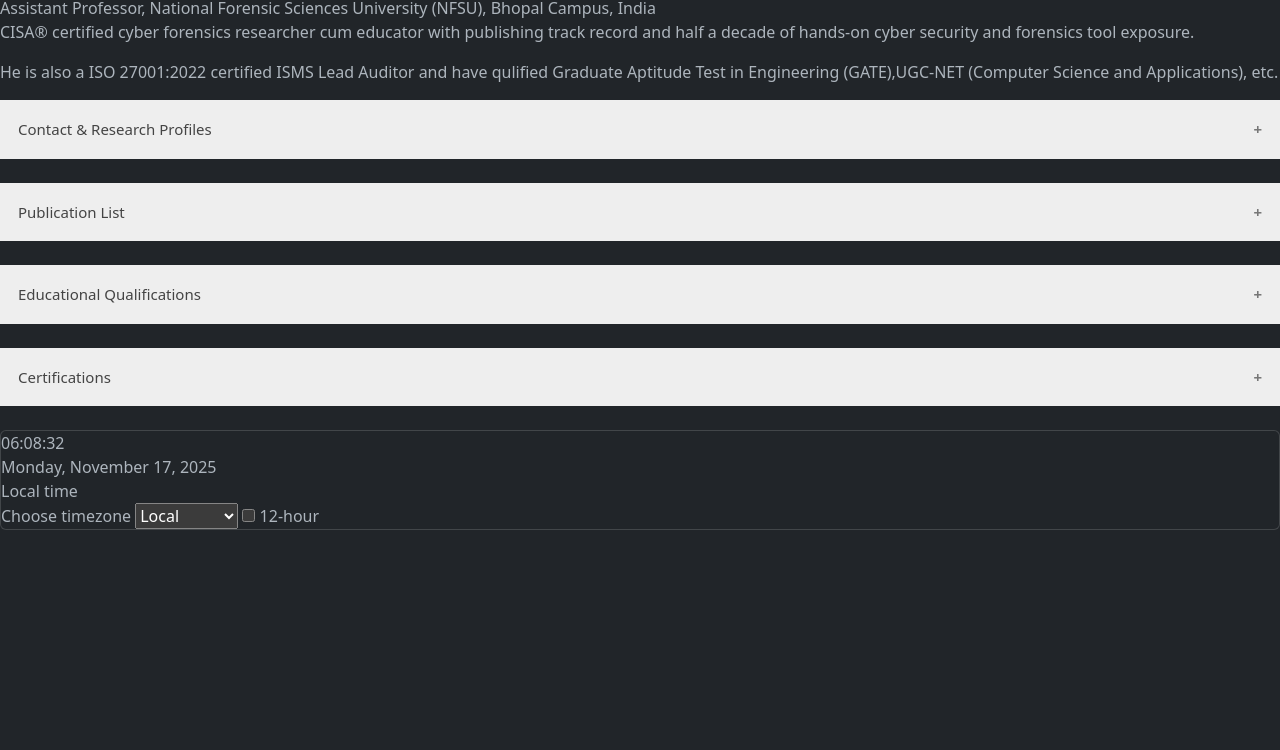
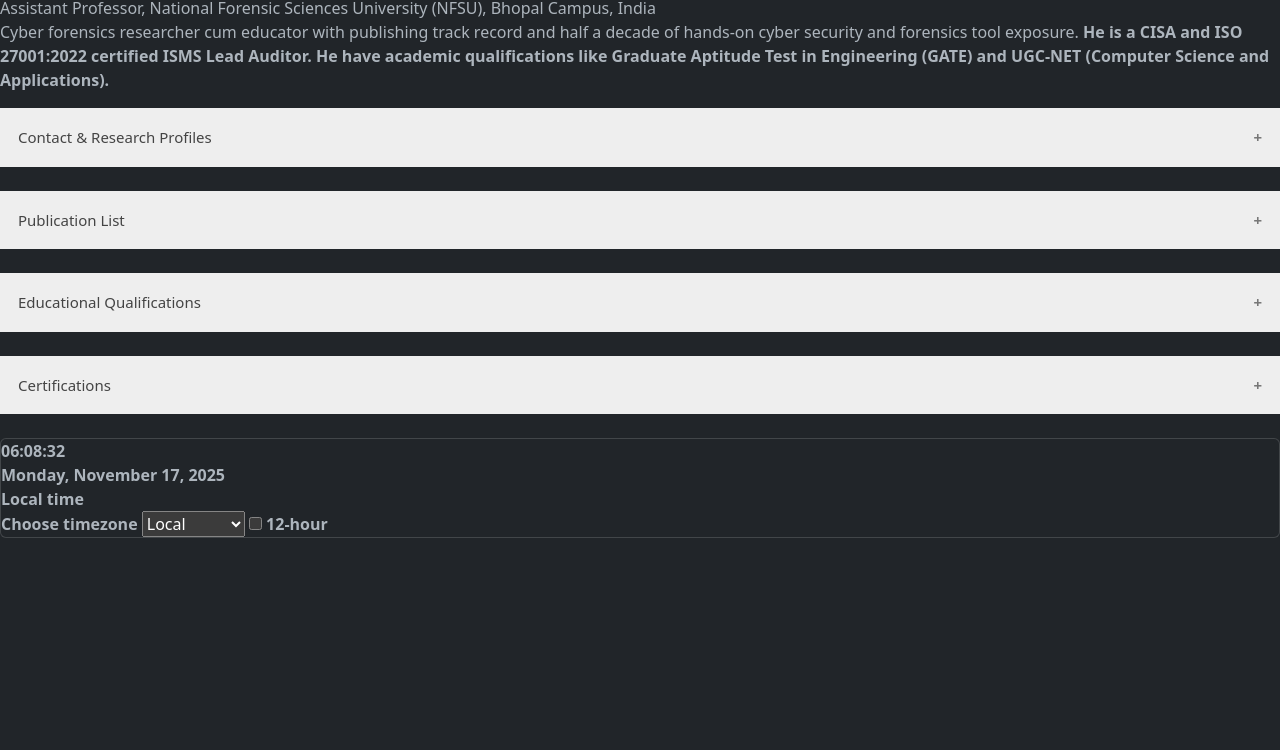
Before and after one commit to manuvt/manuvt.github.io, a plain HTML site: page index.html in a window 1280 px wide. Shown: the part 50-800 px from the top of the page. Drawn offline with nearby package versions, Linux system fonts and the light colour scheme.

Commit message:
Update index.html

```diff
--- a/index.html
+++ b/index.html
@@ -60,10 +60,9 @@
 <h2>Dr. Manu V.T.</h2>
 	<hi>Assistant Professor, National Forensic Sciences University (NFSU), Bhopal Campus, India</h1>
 <p>
-	CISA&reg; certified cyber forensics researcher cum educator with publishing track record and half a decade of hands-on cyber security and forensics tool exposure.
-</p>
-<p>
-	He is also a ISO 27001:2022 certified ISMS Lead Auditor and have qulified Graduate Aptitude Test in Engineering (GATE),UGC-NET (Computer Science and Applications), etc.
+    Cyber forensics researcher cum educator with publishing track record and half a decade of hands-on cyber security and forensics tool exposure.<b>
+	He is a CISA and ISO 27001:2022 certified ISMS Lead Auditor.
+	He have academic qualifications like Graduate Aptitude Test in Engineering (GATE) and UGC-NET (Computer Science and Applications).
 </p>
 </header>
 <button class="accordion">Contact & Research Profiles</button>
```
